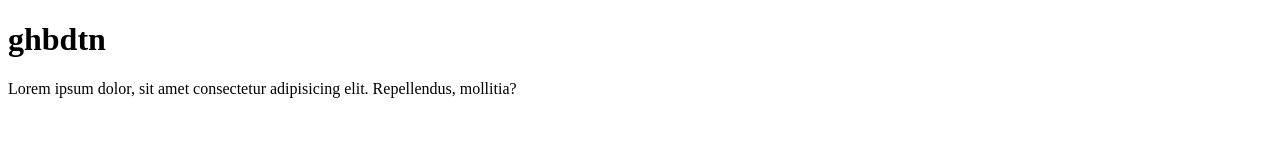
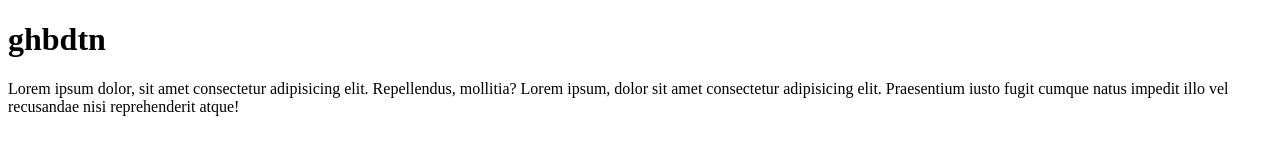
Before and after one commit to Bessonov1234/Homework-10, a plain HTML site: page index.html in a window 1280 px wide. Drawn offline with Linux system fonts and the light colour scheme.

Commit message:
more text

```diff
--- a/index.html
+++ b/index.html
@@ -10,7 +10,9 @@
 		<h1>ghbdtn</h1>
 		<p>
 			Lorem ipsum dolor, sit amet consectetur adipisicing elit. Repellendus,
-			mollitia?
+			mollitia? Lorem ipsum, dolor sit amet consectetur adipisicing elit.
+			Praesentium iusto fugit cumque natus impedit illo vel recusandae nisi
+			reprehenderit atque!
 		</p>
 	</body>
 </html>
```
